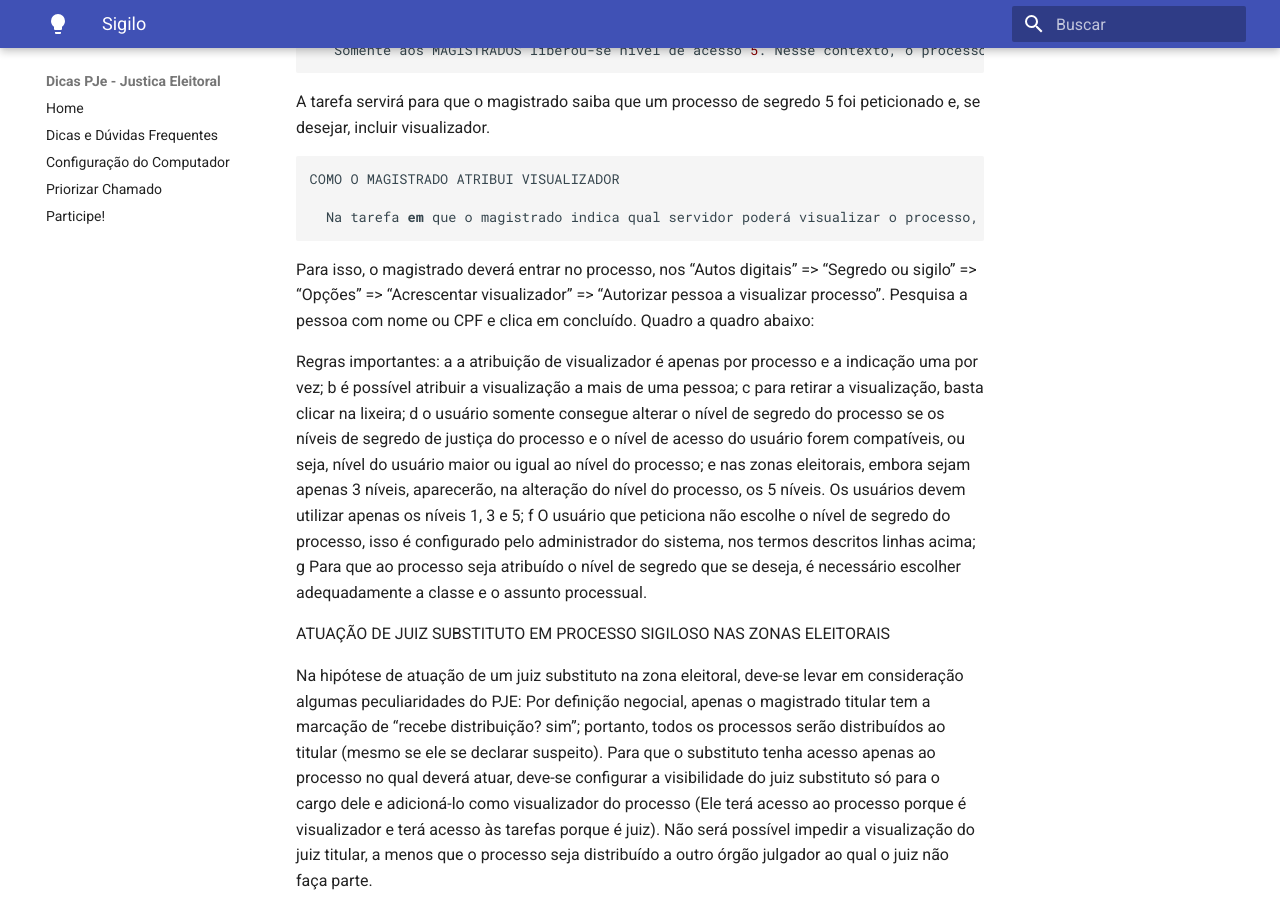
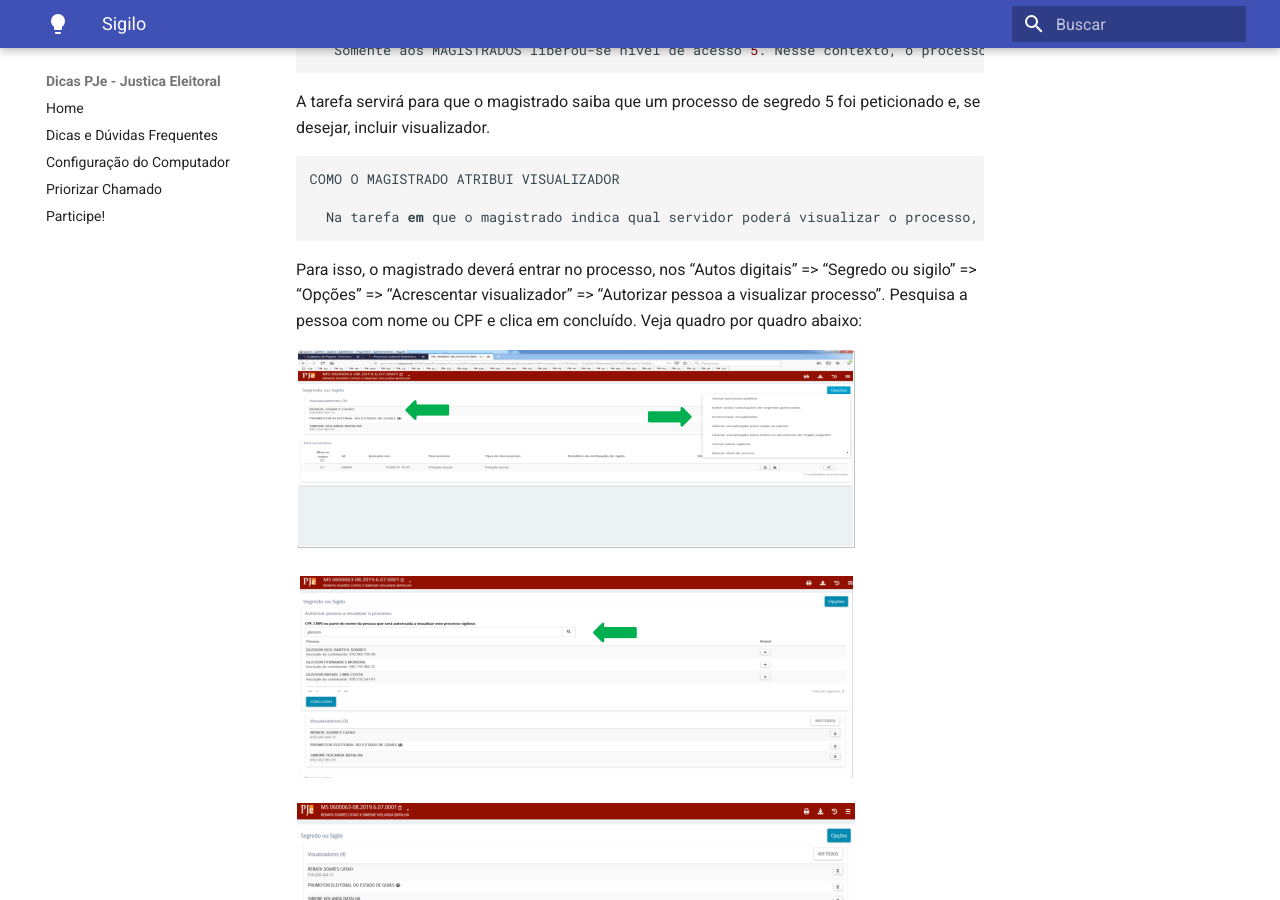
Before and after one commit to PJeJE/dicas_versao_1, an MkDocs documentation site: the page built from docs/sigilo.md, in a window 1280 px wide and 900 px high, scrolled down 3326 px. Built offline with MkDocs 1.6.1 and Material for MkDocs 9.7.7, drawn with Linux system fonts in a browser that asks for light colours; nearby versions of some CDN libraries.

Commit message:
adicionando as outras imagens

```diff
--- a/docs/sigilo.md
+++ b/docs/sigilo.md
@@ -74,10 +74,14 @@ A tarefa servirá para que o magistrado saiba que um processo de segredo 5 foi p
     COMO O MAGISTRADO ATRIBUI VISUALIZADOR
 
       Na tarefa em que o magistrado indica qual servidor poderá visualizar o processo, ele também pode, a qualquer tempo, atribuir visualização para o polo passivo e/ou outra parte que tenha ingressado posteriormente na relação jurídica processual (terceiros interessados, por exemplo).
-Para isso, o magistrado deverá entrar no processo, nos “Autos digitais” => “Segredo ou sigilo” => “Opções” => “Acrescentar visualizador” => “Autorizar pessoa a visualizar processo”. Pesquisa a pessoa com nome ou CPF e clica em concluído. Quadro a quadro abaixo:
+Para isso, o magistrado deverá entrar no processo, nos “Autos digitais” => “Segredo ou sigilo” => “Opções” => “Acrescentar visualizador” => “Autorizar pessoa a visualizar processo”. Pesquisa a pessoa com nome ou CPF e clica em concluído. Veja quadro por quadro abaixo:
 
 
+![Visualizador 1](img/sigilo3.png)
 
+![Visualizador 2](img/sigilo4.png)
+
+![Visualizador 3](img/sigilo5.png)
 
 
 
```
